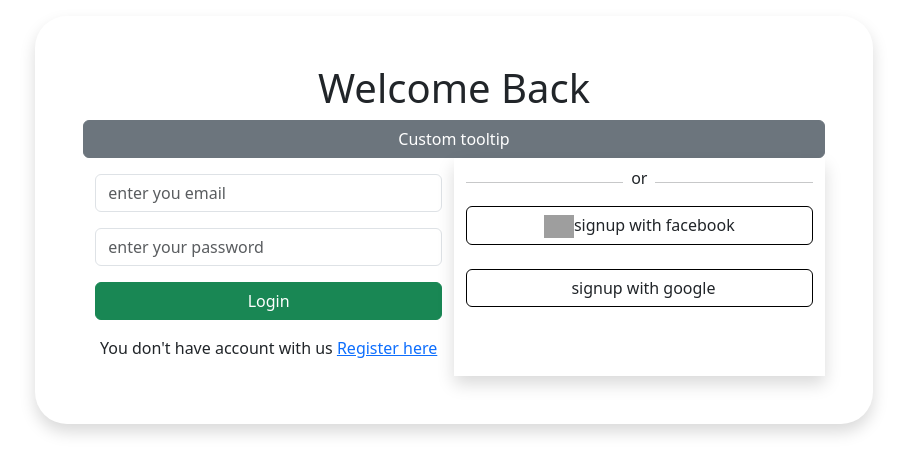
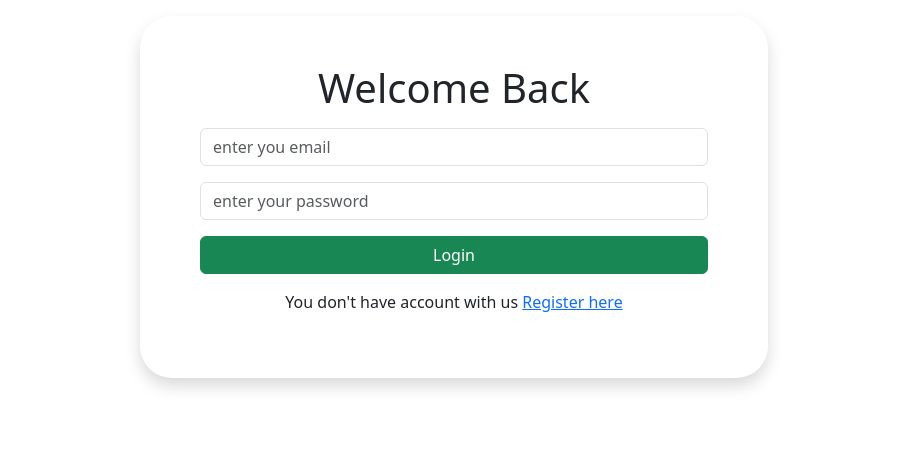
Before and after one commit to Devdot05/Task-Tracker, a React (Vite) app in the folder Front/: page /login in a window 1280 px wide. Shown: the top 474 px of the page, without its empty margins (186-1093 px from the left). Built offline with nearby package versions, Linux system fonts and the light colour scheme; grey boxes are pictures that could not be loaded.

Commit message:
frontend resolve

```diff
--- a/Front/src/App.jsx
+++ b/Front/src/App.jsx
@@ -17,7 +17,7 @@ function App() {
   return (
     <>
       <Routes>
-        <Route path='/' element={<Layout/>}/>
+        <Route path='/' element={<Navigate to='/signup'/>}/>
         <Route path='/signup' element={<Signup/>} />
         <Route path='/login' element={<Login/>} />
         {/* <Route path='/dashboard/:id' element={<User_profile/>}/> */}
--- a/Front/src/Components/Login.jsx
+++ b/Front/src/Components/Login.jsx
@@ -47,21 +47,14 @@ const Login = () => {
   return (
     <>
       <section className='bg-color vh-100 container-fluid'>
-        <div className='row bg text-center col-xl-8 col-xxl-8 col-lg-8 col-md-8 col-sm-11 p-5 rounded-5 mx-auto my-3 shadow'>
-          <h1 className=''>Welcome Back</h1>
-          <button type="button" class="btn btn-secondary"
-        data-bs-toggle="tooltip" data-bs-placement="top"
-        data-bs-custom-class="custom-tooltip"
-        data-bs-title="This top tooltip is themed via CSS variables.">
-  Custom tooltip
-</button>
-
+        <div className='row bg text-center col-xl-6 col-xxl-6 col-lg-6 col-md-8 col-sm-11 p-5 rounded-5 mx-auto my-3 shadow'>
           {loading ? (
             <div className="d-flex justify-content-center align-items-center" style={{ height: "200px" }}>
               <div className="spinner"></div>
             </div>
           ) : (
-            <form onSubmit={formik.handleSubmit} className='col-6'>
+            <form onSubmit={formik.handleSubmit} className='col-12'>
+              <h1 className=''>Welcome Back</h1>
               <input
                 type="email"
                 name='email'
@@ -82,17 +75,7 @@ const Login = () => {
             </form>
           )}
 
-          {!loading && (
-            <div className='col-6 py-2 shadow'>
-              <div className='d-flex gap-2'>
-                <hr style={{ width: "100%" }} />
-                <p>or</p>
-                <hr style={{ width: "100%" }} />
-              </div>
-              <button className='btn border border-black w-100 mb-4'><img src="/images/Google.png" alt="" width={'30px'} />signup with facebook</button>
-              <button className='btn border border-black w-100'><i className="fa-brands fa-facebook"></i>&nbsp; signup with google</button>
-            </div>
-          )}
+
         </div>
       </section>
 
--- a/Front/src/Components/Signup.jsx
+++ b/Front/src/Components/Signup.jsx
@@ -23,10 +23,8 @@ const Signup = () => {
 
 
     onSubmit: (values) => {
-      console.log(values);
       axios.post(url, values)
       .then((response)=>{
-        console.log(response);
         if(response.data.status) {
           navigate('/login')
         }else{
@@ -58,13 +56,12 @@ const Signup = () => {
   return (
     <>
       <section className='container-fluid bg-color'>
-        <div className='row bg col-xl-8 col-xxl-8 col-lg-8 col-md-8 col-sm-11  rounded-5 mx-auto p-5 shadow'>
+        <div className='row bg col-xl-6 col-xxl-6 col-lg-6 col-md-8 col-sm-11  rounded-5 mx-auto p-5 shadow'>
           <form onSubmit={formik.handleSubmit} className='row'>
             <div className='text-center'>
               <h3>Signup</h3>
             </div>
             <small>{message}</small>
-            <div className='col-xl-7 col-xxl-7 col-lg-7 col-md-7 col-sm-11 mx-auto py-4' >
             <div>
               <input type="text"
               name='firstName'
@@ -109,17 +106,9 @@ const Signup = () => {
               />
               <small className='text-danger'>{formik.touched.password && formik.errors.password}</small>
             </div>
-            </div>
-            <div className='col-12 col-md-5 col-lg-5 col-xl-5 col-xxl-5 py-2'>
             <div>
               <button type='submit' className='btn btn-info w-100 rounded-pill my-3' disabled={!formik.isValid && !formik.isSubmitting}>Submit</button>
               <p className='text-center'>Already having an account? &nbsp;<a href="/login"> login here</a></p>
-                </div>
-                {/* <h5 className='text-center'>OR</h5>
-                <div>
-                <button className='btn border border-black w-100 mb-4' onClick={handleGoogle}><img src="/images/Google.png" alt="" width={'30px'}/>signup with facebook</button>
-                <button className='btn border border-black w-100'><i class="fa-brands fa-facebook"></i>&nbsp; signup with google</button>
-                </div> */}
             </div>
           </form>
         </div>
```
Also changed, not shown: 1 other file (tests, documents, lock files or other folders). Lines whose indentation alone changed are shown as unchanged.
